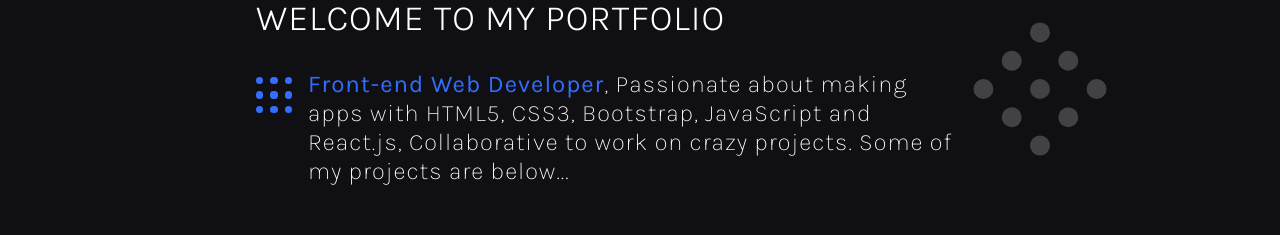
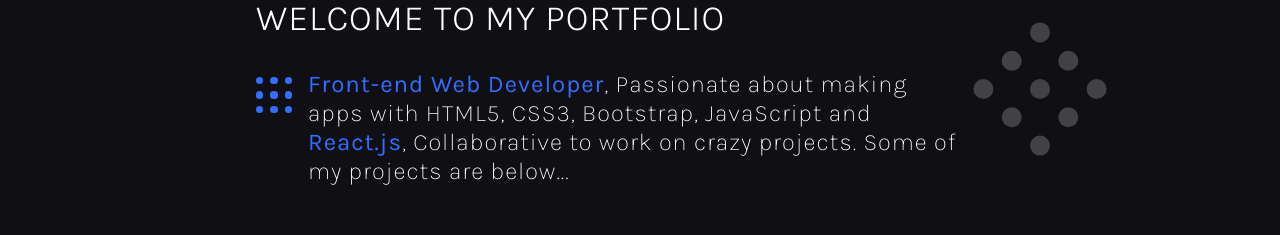
Before and after one commit to alisariyer/alisariyer, a React (Create React App) app: page / in a window 1280 px wide. Shown: the part 123-358 px from the top of the page. Built offline with nearby package versions, Linux system fonts and the light colour scheme.

Commit message:
Update hero text

```diff
--- a/src/components/Hero.js
+++ b/src/components/Hero.js
@@ -13,7 +13,7 @@
           <Dots backgroundColor="#356EFF" rotate={0} />
           <p className="extra-light">
             <span className="blue regular">Front-end Web Developer</span>,
-            Passionate about making apps with HTML5, CSS3, Bootstrap, JavaScript and React.js,
+            Passionate about making apps with HTML5, CSS3, Bootstrap, JavaScript and <span className="blue regular">React.js</span>,
             Collaborative to work on crazy projects. Some of my projects are below...
           </p>
         </div>
```
